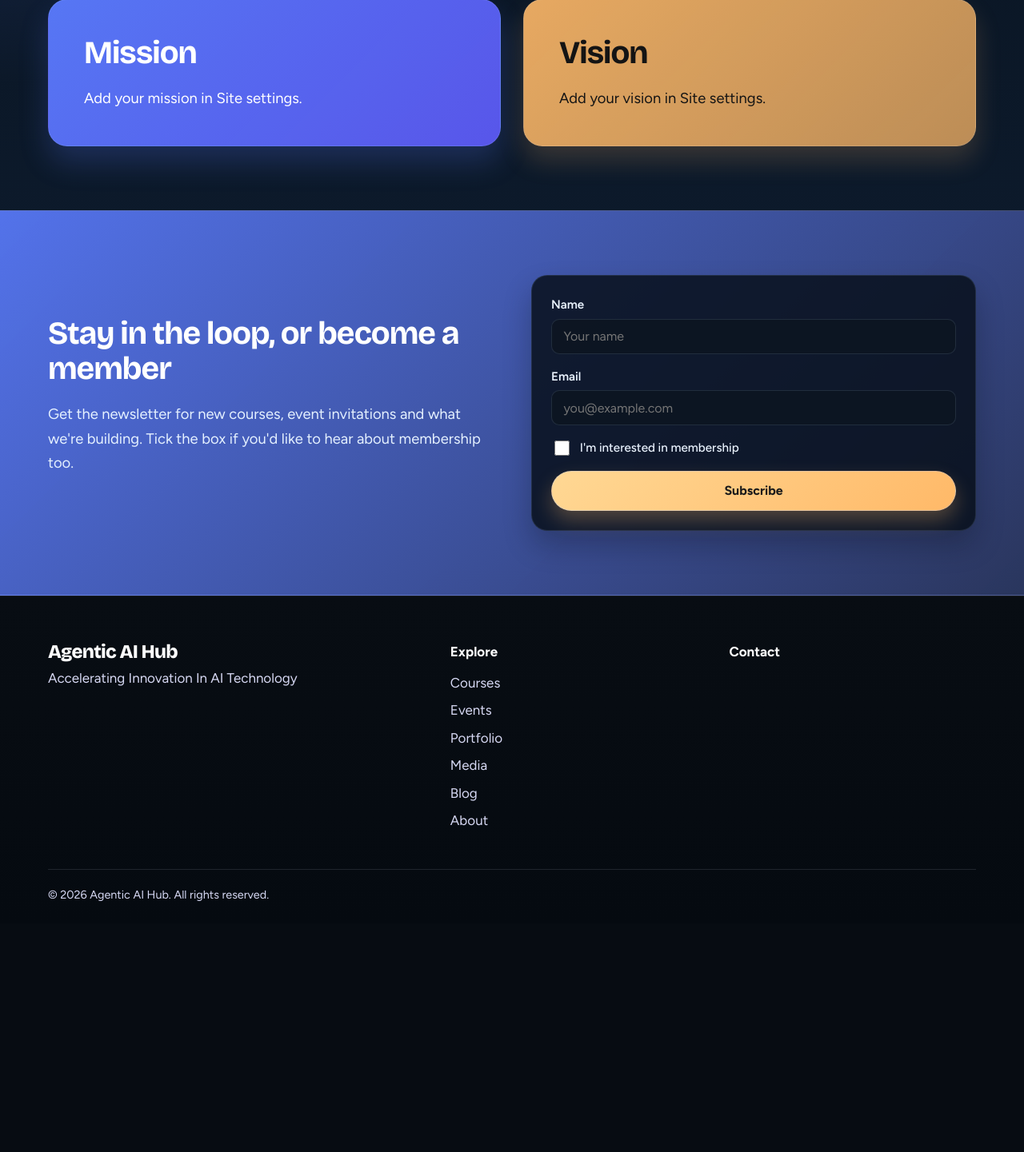
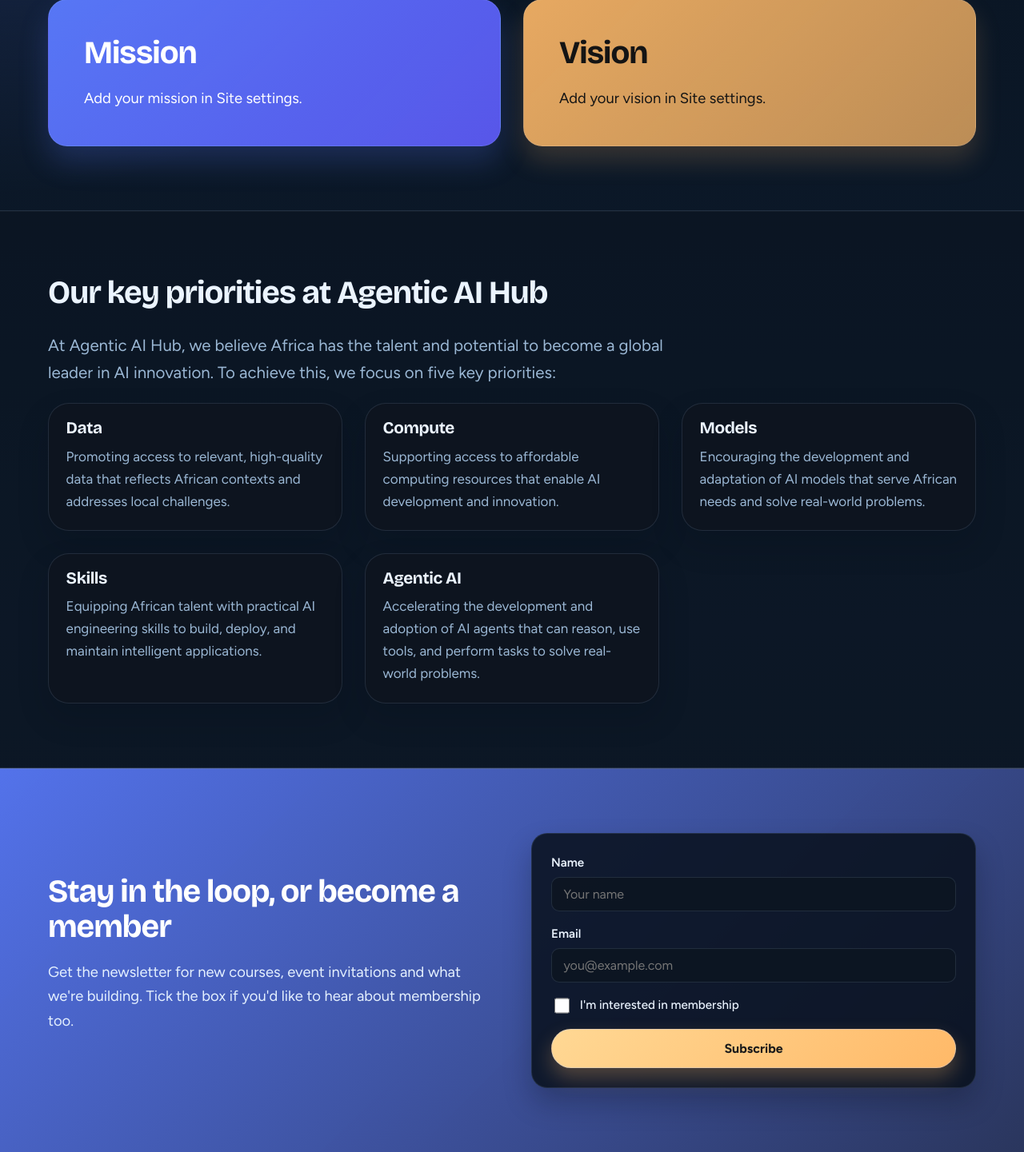
Before and after one commit to otienosteve/hub-website, a Django app: page /about/ in a window 1280 px wide. Shown: the part 372-1813 px from the top of the page at 80% size. Before the commit the page ends 1499 px from the top, so only its background shows below. Run offline with Django 5.2, Linux system fonts and the light colour scheme; data comes from the database, SQL or seed files in the repository; data that the repository does not hold is empty.

Commit message:
Add about page details

```diff
--- a/hub/templates/hub/about.html
+++ b/hub/templates/hub/about.html
@@ -14,6 +14,18 @@
   <div class="grid values">{% for v in values %}<div class="card card-body"><h3>{{ v.title }}</h3><p>{{ v.description }}</p></div>{% endfor %}</div>
 </div></section>
 {% endif %}
+
+<section class="section section-white" aria-labelledby="priorities-heading"><div class="wrap">
+  <div class="section-head"><h2 id="priorities-heading">Our key priorities at Agentic AI Hub</h2></div>
+  <p class="lede">At Agentic AI Hub, we believe Africa has the talent and potential to become a global leader in AI innovation. To achieve this, we focus on five key priorities:</p>
+  <div class="grid values">
+    <article class="card card-body"><h3>Data</h3><p>Promoting access to relevant, high-quality data that reflects African contexts and addresses local challenges.</p></article>
+    <article class="card card-body"><h3>Compute</h3><p>Supporting access to affordable computing resources that enable AI development and innovation.</p></article>
+    <article class="card card-body"><h3>Models</h3><p>Encouraging the development and adaptation of AI models that serve African needs and solve real-world problems.</p></article>
+    <article class="card card-body"><h3>Skills</h3><p>Equipping African talent with practical AI engineering skills to build, deploy, and maintain intelligent applications.</p></article>
+    <article class="card card-body"><h3>Agentic AI</h3><p>Accelerating the development and adoption of AI agents that can reason, use tools, and perform tasks to solve real-world problems.</p></article>
+  </div>
+</div></section>
 
 {% if team %}
 <section class="section"><div class="wrap">
```
